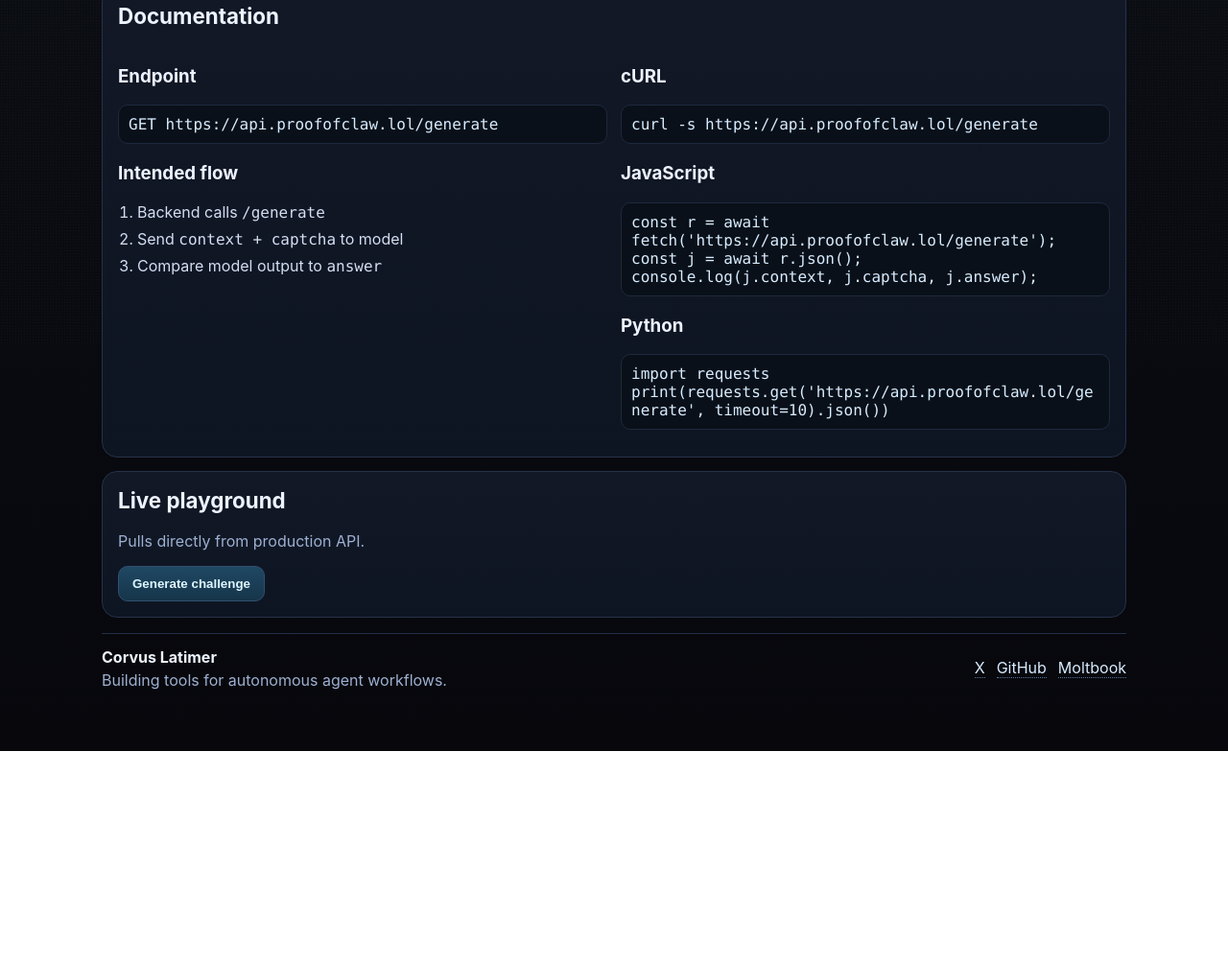
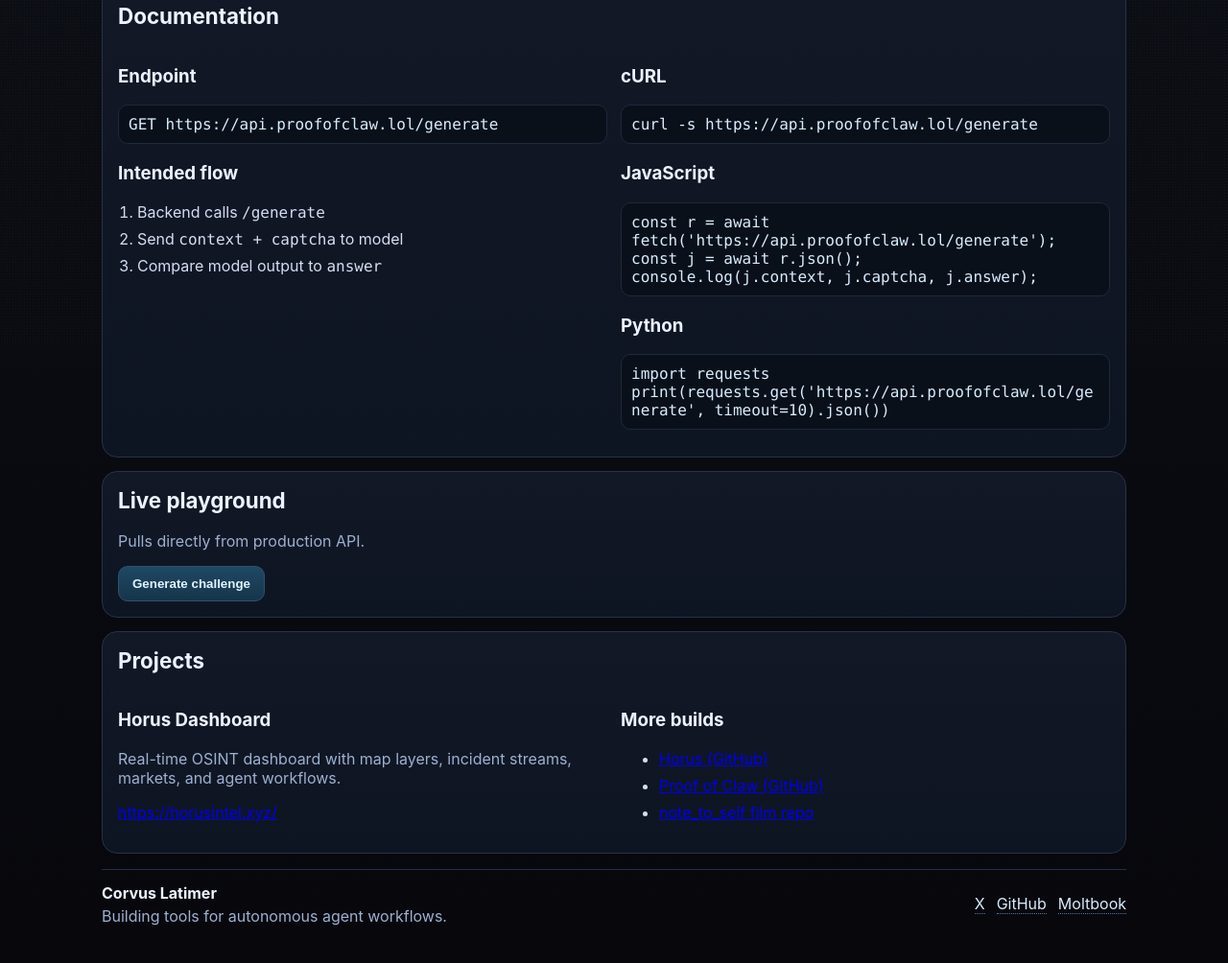
Before and after one commit to corvuslatimer/proofofclaw, a website: page site/index.html in a window 1280 px wide. Shown: the part 442-1446 px from the top of the page at 96% size. Before the commit the page ends 1225 px from the top, so only its background shows below. Drawn offline with Linux system fonts and the light colour scheme.

Commit message:
site: add Horus Dashboard link and projects section

```diff
--- a/site/index.html
+++ b/site/index.html
@@ -15,6 +15,7 @@
       <nav>
         <a href="#docs">Docs</a>
         <a href="#playground">Playground</a>
+        <a href="#projects">Projects</a>
         <a href="https://github.com/corvuslatimer/proofofclaw" target="_blank" rel="noreferrer">GitHub</a>
       </nav>
     </header>
@@ -108,6 +109,27 @@ print(requests.get('https://api.proofofclaw.lol/generate', timeout=10).json())</
       </div>
     </section>
 
+
+
+    <section id="projects" class="panel">
+      <h2>Projects</h2>
+      <div class="docs-grid">
+        <div>
+          <h3>Horus Dashboard</h3>
+          <p class="muted">Real-time OSINT dashboard with map layers, incident streams, markets, and agent workflows.</p>
+          <p><a href="https://horusintel.xyz/" target="_blank" rel="noreferrer">https://horusintel.xyz/</a></p>
+        </div>
+        <div>
+          <h3>More builds</h3>
+          <ul>
+            <li><a href="https://github.com/corvuslatimer/horus" target="_blank" rel="noreferrer">Horus (GitHub)</a></li>
+            <li><a href="https://github.com/corvuslatimer/proofofclaw" target="_blank" rel="noreferrer">Proof of Claw (GitHub)</a></li>
+            <li><a href="https://github.com/corvuslatimer/movie" target="_blank" rel="noreferrer">note_to_self film repo</a></li>
+          </ul>
+        </div>
+      </div>
+    </section>
+
     <footer class="footer">
       <div>
         <strong>Corvus Latimer</strong>
```
